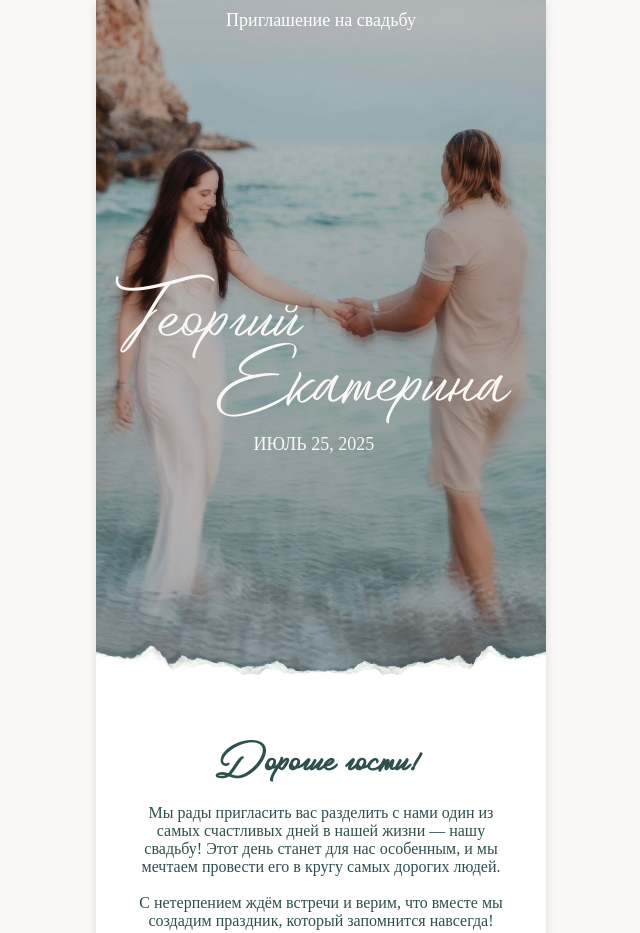
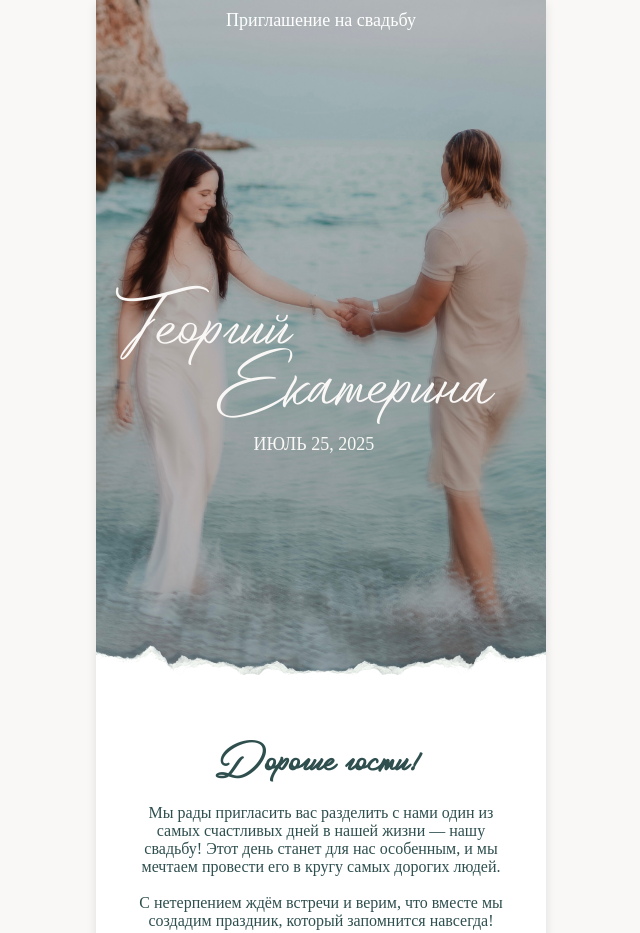
Before and after one commit to EkaterinaGeorge/GeorgeEkaterina, a plain HTML site: page index.html in a window 1280 px wide. Shown: the top 933 px of the page, without its empty margins (319-959 px from the left). Drawn offline with Linux system fonts and the light colour scheme.

Commit message:
Update index.html

```diff
--- a/index.html
+++ b/index.html
@@ -65,7 +65,7 @@ format('opentype');
 }
 
   .georgiy {
-   font-size: 72px;
+   font-size: 68px;
    font-family: 'Kindentosca', cursive;
    position: relative;
    left: 0;
@@ -73,7 +73,7 @@ format('opentype');
 }
 
  .ekaterina {
-   font-size: 72px;
+   font-size: 68px;
    font-family: 'Kindentosca', cursive;
    position: relative;
    left: 100px;
```
